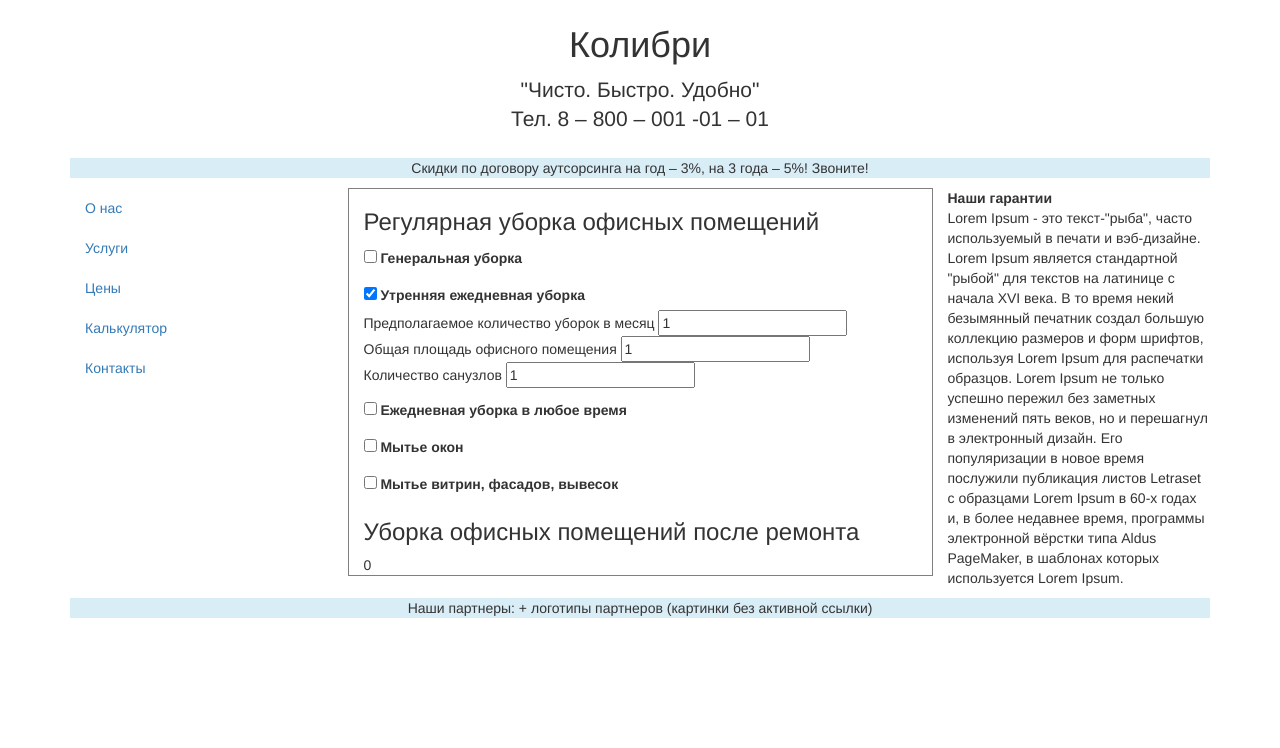
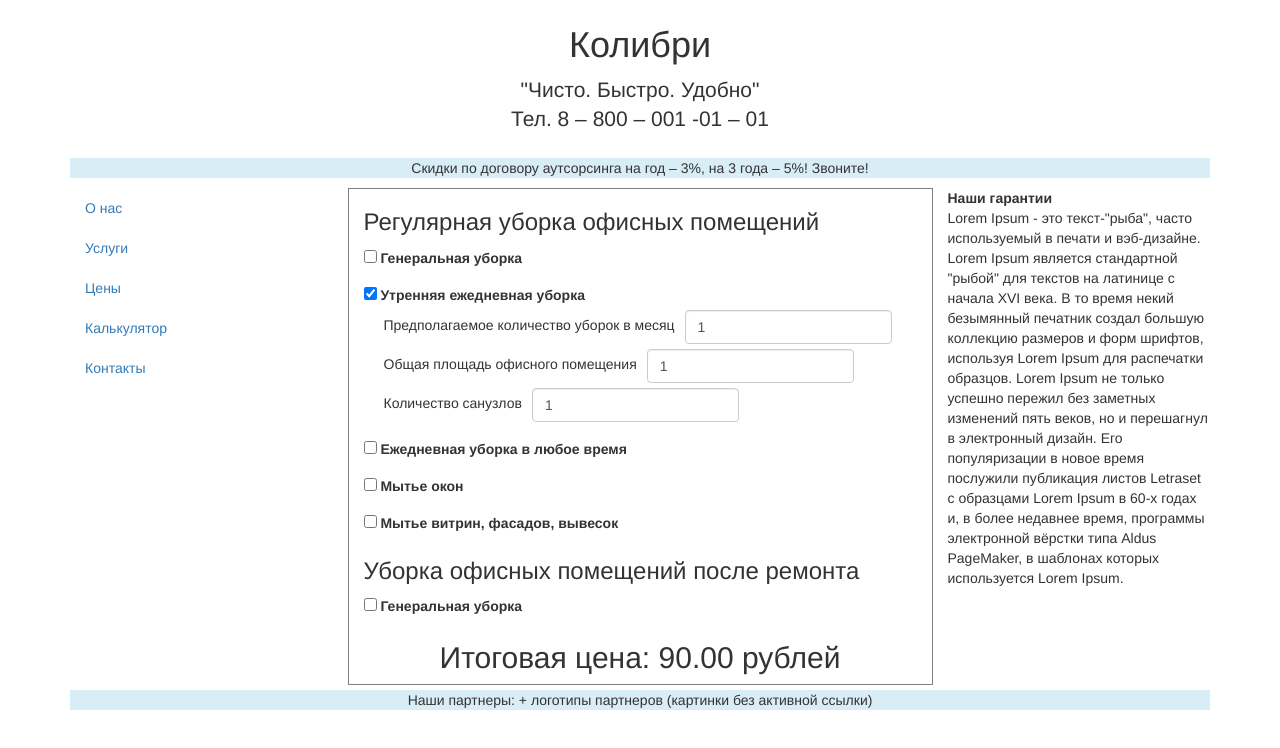
Before and after one commit to cocolibry/calculator, a website: page index.htm in a window 1280 px wide. Both pictures are taken after a click on the label "Утренняя ежедневная уборка". Drawn offline with Linux system fonts and the light colour scheme.

Commit message:
calculating fixed

```diff
--- a/css/style.css
+++ b/css/style.css
@@ -2,3 +2,16 @@
     padding: 5px 15px;
     text-align: center;
 }
+
+.row {
+    margin-bottom: 5px;
+}
+
+.form-group {
+    margin-bottom: 5px !important;
+}
+
+.form-group label {
+    font-weight: normal !important;
+    margin: 0 10px 0 20px;
+}
--- a/index.htm
+++ b/index.htm
@@ -48,7 +48,9 @@
             Тут будет картинка/калькулятор...
             <br><br><br><br><br><br><br>
           </div>
-          <div id="price"></div>
+          <h2 class="text-center">
+            Итоговая цена: <span id="price"></span> рублей
+          </h2>
         </div>
         <div class="col-md-3">
           <b>Наши гарантии</b>
--- a/js/config.js
+++ b/js/config.js
@@ -77,6 +77,13 @@ var services = [
     },
     {
         name: 'Уборка офисных помещений после ремонта',
-        types: []
+        types: [
+            {
+                name: 'Генеральная уборка',
+                options: [
+                    { name: 'Общая площадь офисного помещения', type: prices.cleaningBySpace }
+                ]
+            }
+        ]
     }
 ];
--- a/js/main.js
+++ b/js/main.js
@@ -6,10 +6,7 @@
 function Main() {
     // показать калькулятор
     DrawCalculator();
-
-    // build form and attach events
-
-    // event handlers
+    Calculate();
 }
 
 function DrawCalculator() {
@@ -55,27 +52,31 @@ function OnServiceSelected(event) {
         // если услуга не выбрана, спрятать опции (типы уборки)
         HideServiceOptions(parent);
     }
+    Calculate();
 }
 
 function DrawServiceOptions(service, parent) {
-    var div = $('<div class="options" />')
+    var div = $('<div class="options form-inline" />')
     // показать типы уборки для конкретного сервиса
     for (var i = 0; i < service.options.length; i++) {
         DrawInput(div, service.options[i]);
     }
     $(parent).append(div);
+    Calculate();
 }
 
 function DrawInput(parent, option) {
-    var div = $('<div />');
-    var span = $(`<span>${option.name} </span>`);
+    var div = $('<div class="form-group" />');
+    var span = $(`<label>${option.name}</label>`);
     var type = option.type;
-    var input = $(`<input type="text" value="1" />`);
+    var isCount = type === prices.cleaningByCount;
+    var input = isCount
+        ? $(`<input type="number" value="1" class="form-control count" />`)
+        : $(`<input type="number" value="1" class="form-control" />`);
     input.data('stype', type);
     input.change(Calculate);
     $(div).append(span).append(input);
     $(parent).append(div);
-    Calculate();
 }
 
 function HideServiceOptions(parent) {
@@ -83,18 +84,29 @@ function HideServiceOptions(parent) {
 }
 
 function Calculate() {
-    // TODO: update calculate function
-    // it should include count and multiple by groups of options, like: count * {price1 + price 2 + price3}
     var total = 0;
-    var inputs = $('div.options input');
-    for (var i = 0; i < inputs.length; i++) {
-        var input = $(inputs[i]);
-        var value = input.val();
-        var type = input.data('stype');
-        if (value) {
-            total += GetCostByType(value, type);
-        }
-    }
+    var options = $('div.options');
+
+    options.each(function(){
+        var inputs = $(this).find('input');
+        var optionTotal = 0;
+        var optionCount = 1;
+
+        inputs.each(function(){
+            var value = $(this).val();
+            var type = $(this).data('stype');
+            if ($(this).hasClass('count')) {
+                optionCount = GetCostByType(value, type);
+                console.debug('count = %o', optionCount)
+            }
+            else {
+                optionTotal += GetCostByType(value, type);
+            }
+        });
+
+        total += optionTotal * optionCount;
+    });
+
     DrawTotalPrice(total);
 }
 
@@ -112,7 +124,7 @@ function GetPriceByValue(value, type) {
 }
 
 function DrawTotalPrice(total) {
-    $('#price').text(total);
+    $('#price').text(total.toFixed(2));
 }
 
 $(function(){
```
